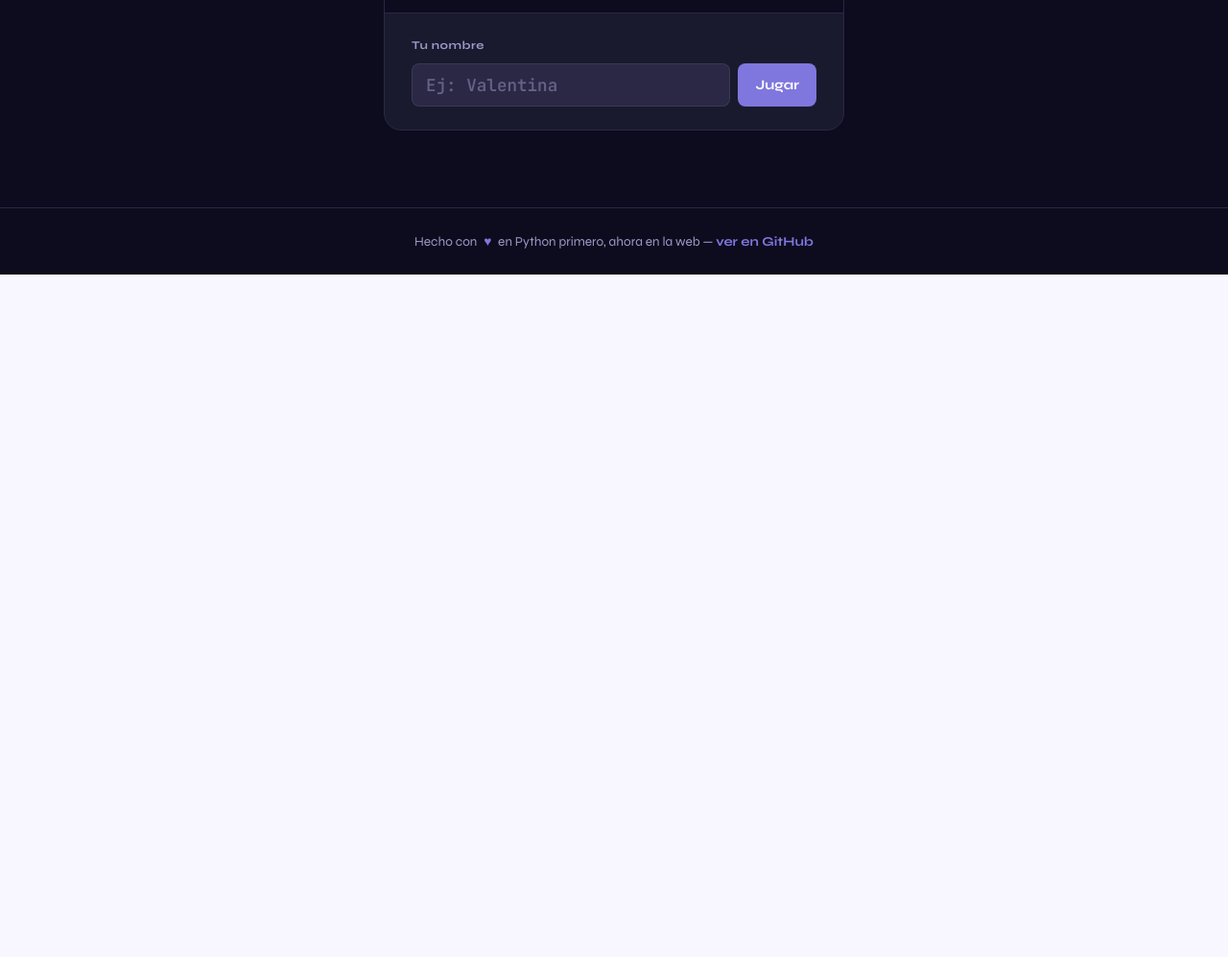
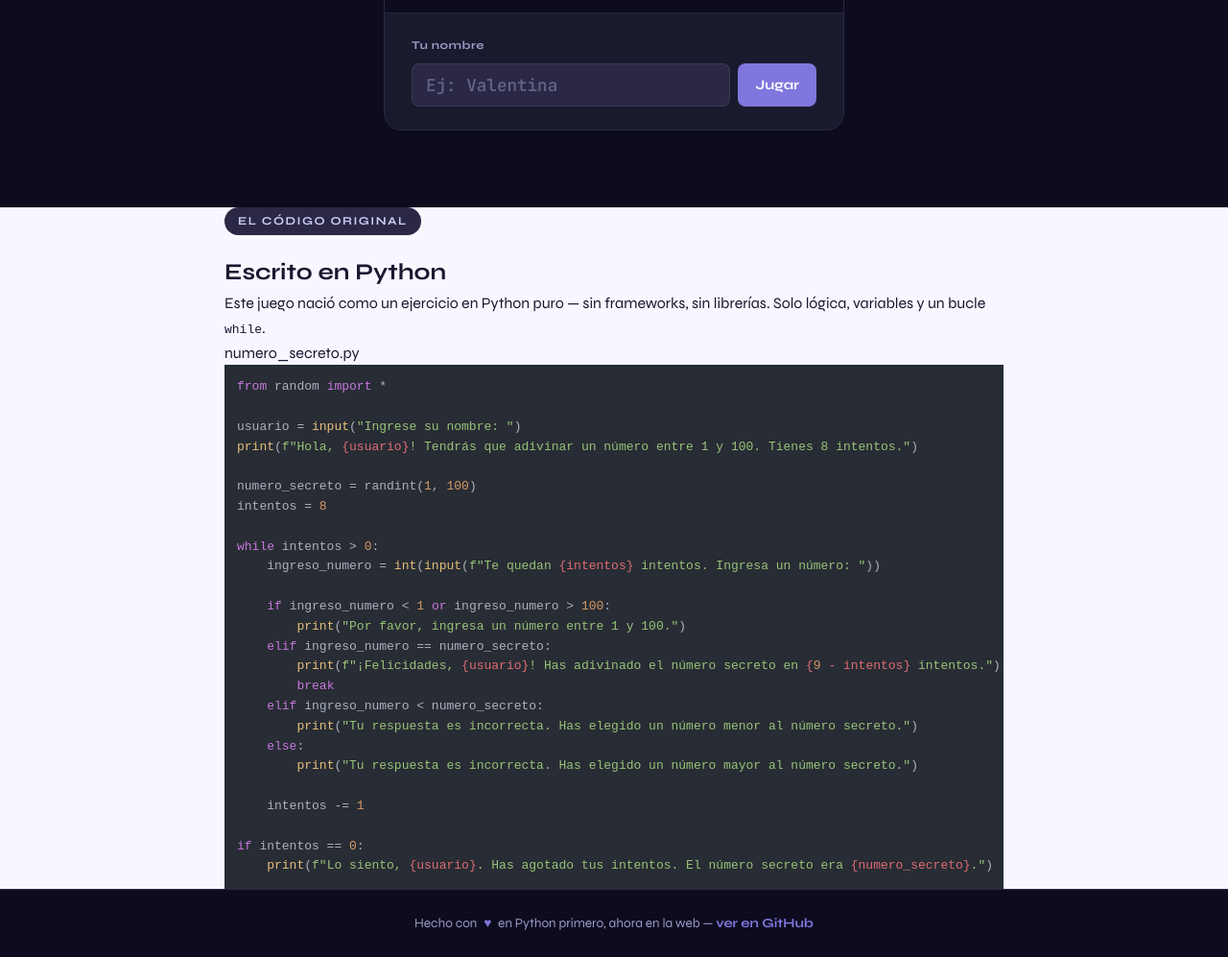
Before and after one commit to rodrigoo89/numero-secreto, a plain HTML site: page index.html in a window 1280 px wide. Shown: the part 1134-2131 px from the top of the page at 96% size. Before the commit the page ends 1420 px from the top, so only its background shows below. Drawn offline with nearby package versions, Linux system fonts and the light colour scheme.

Commit message:
Update index.html

```diff
--- a/index.html
+++ b/index.html
@@ -103,6 +103,31 @@
     </div>
   </section>
 
+  <!-- CÓDIGO ORIGINAL -->
+  <section class="code-section" id="codigo">
+    <div class="container">
+      <div class="code-header">
+        <div>
+          <span class="tag tag-light">El código original</span>
+          <h2>Escrito en Python</h2>
+          <p class="code-desc">
+            Este juego nació como un ejercicio en Python puro — sin frameworks, sin librerías.
+            Solo lógica, variables y un bucle <code>while</code>.
+          </p>
+        </div>
+      </div>
+      <div class="code-block">
+        <div class="code-topbar">
+          <span class="dot-red"></span>
+          <span class="dot-yellow"></span>
+          <span class="dot-green"></span>
+          <span class="code-filename">numero_secreto.py</span>
+        </div>
+        <pre><code id="python-code"></code></pre>
+      </div>
+    </div>
+  </section>
+
   <!-- FOOTER -->
   <footer>
     <div class="container">
@@ -110,11 +135,44 @@
         Hecho con
         <span aria-label="amor">♥</span>
         en Python primero, ahora en la web —
-        <a href="https://github.com/rodrigoo89/numero-secreto" target="_blank" rel="noopener">ver en GitHub</a>
+        <a href="https://github.com/" target="_blank" rel="noopener">ver en GitHub</a>
       </p>
     </div>
   </footer>
 
   <script src="script.js"></script>
+  <link rel="stylesheet" href="https://cdnjs.cloudflare.com/ajax/libs/highlight.js/11.9.0/styles/atom-one-dark.min.css" />
+  <script src="https://cdnjs.cloudflare.com/ajax/libs/highlight.js/11.9.0/highlight.min.js"></script>
+  <script>
+    const pythonCode = `from random import *
+
+usuario = input("Ingrese su nombre: ")
+print(f"Hola, {usuario}! Tendrás que adivinar un número entre 1 y 100. Tienes 8 intentos.")
+
+numero_secreto = randint(1, 100)
+intentos = 8
+
+while intentos > 0:
+    ingreso_numero = int(input(f"Te quedan {intentos} intentos. Ingresa un número: "))
+
+    if ingreso_numero < 1 or ingreso_numero > 100:
+        print("Por favor, ingresa un número entre 1 y 100.")
+    elif ingreso_numero == numero_secreto:
+        print(f"¡Felicidades, {usuario}! Has adivinado el número secreto en {9 - intentos} intentos.")
+        break
+    elif ingreso_numero < numero_secreto:
+        print("Tu respuesta es incorrecta. Has elegido un número menor al número secreto.")
+    else:
+        print("Tu respuesta es incorrecta. Has elegido un número mayor al número secreto.")
+
+    intentos -= 1
+
+if intentos == 0:
+    print(f"Lo siento, {usuario}. Has agotado tus intentos. El número secreto era {numero_secreto}.")`;
+
+    const el = document.getElementById('python-code');
+    el.textContent = pythonCode;
+    hljs.highlightElement(el);
+  </script>
 </body>
 </html>
```
